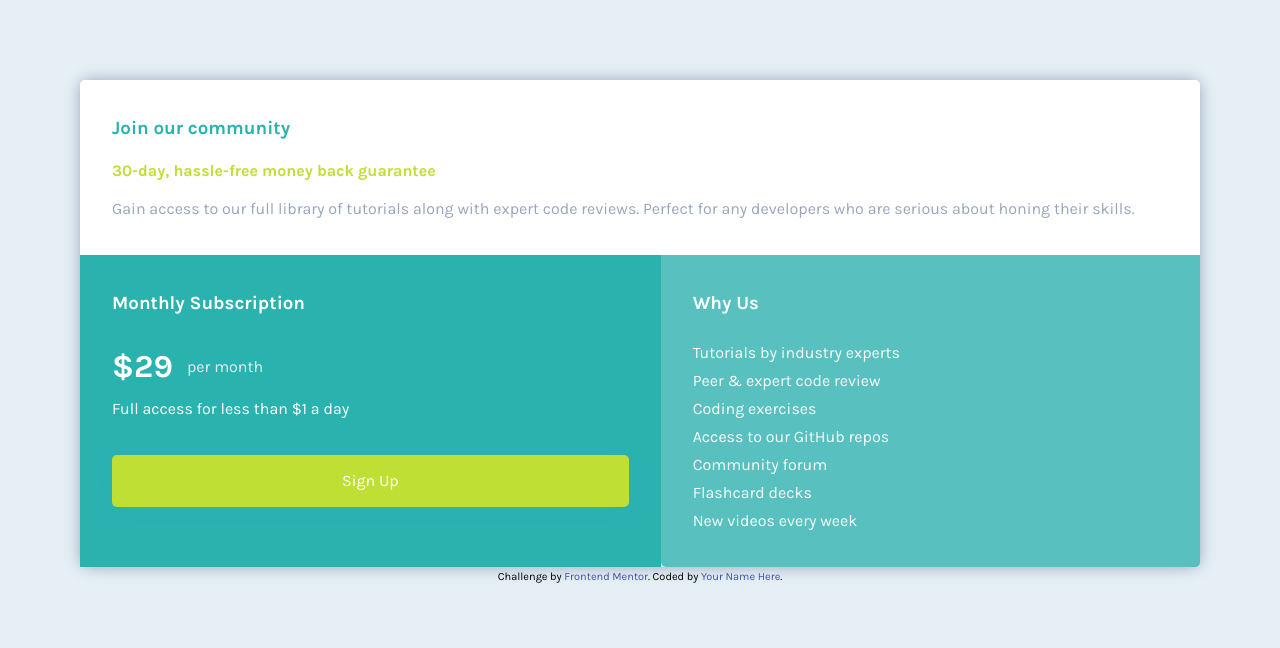
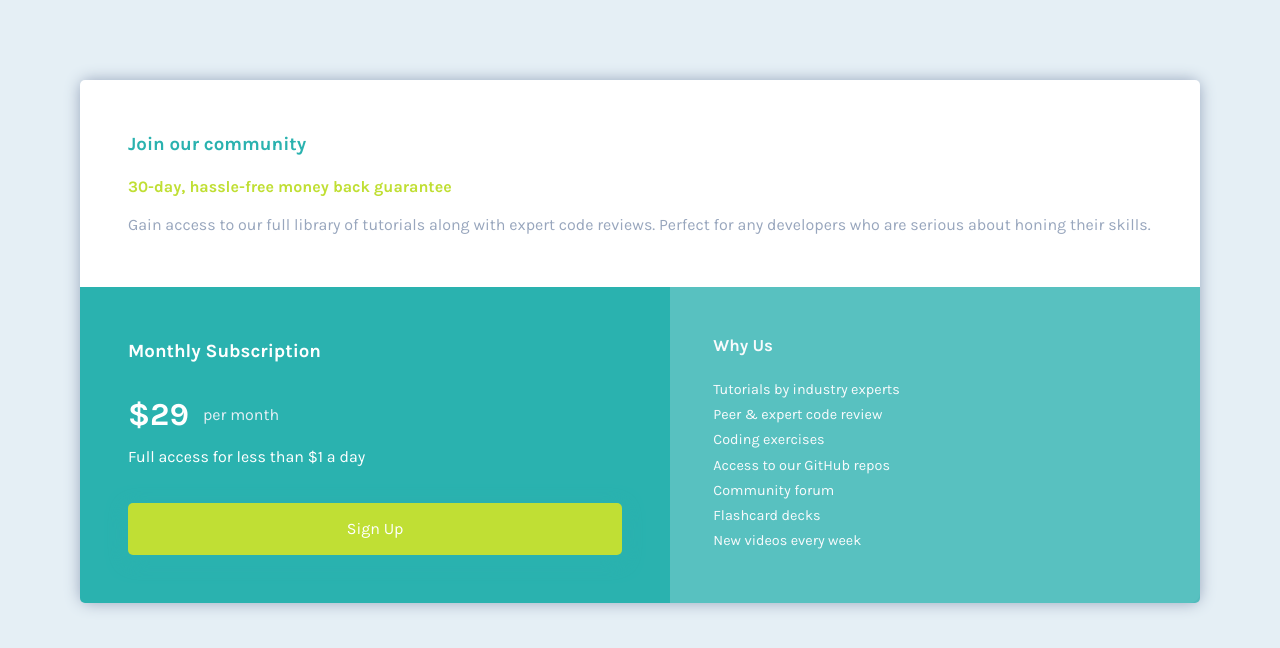
Before and after one commit to SuperSam84/single-price-grid, a plain HTML site: page index.html in a window 1280 px wide. Drawn offline with Linux system fonts and the light colour scheme.

Commit message:
Site Desktop Version 1.0

```diff
--- a/css/style.css
+++ b/css/style.css
@@ -29,7 +29,9 @@ body{
     padding: 5rem;
     line-height: 1.75;
     /* color: var(--color-neutral-grayish-blue); */
-
+    /* display: flex;
+    justify-content: center;
+    align-items: center; */
 }
 
 .title{
@@ -143,18 +145,25 @@ p.price span{
 .why-us{
     background-color: var(--color-primary-cyan);
     opacity: 75%;
+    font-size: .9rem;
     border-radius: 0px 0px 5px 5px;
-    -webkit-border-radius: 0px 0px 5px 5px;
-    -moz-border-radius: 0px 0px 5px 5px;
-    -ms-border-radius: 0px 0px 5px 5px;
-    -o-border-radius: 0px 0px 5px 5px;
 }
 
-@media (min-width: 376px){
+@media all and (min-width: 768px){
     .container{
         max-width: 1440px;
-        grid-template-rows: repeat (2, 50%);
-        grid-template-columns: repeat (2, 50%);
+        grid-template-rows: repeat (2, 1fr);
+        grid-template-columns: repeat (2, 1fr);
+    }
+
+    a.cta{
+        padding: .75em .5em;
+    }
+
+    .intro,
+    .subscription,
+    .why-us {
+        padding: 3em;
     }
 
     .intro{
@@ -166,11 +175,13 @@ p.price span{
         grid-column: 1 / 2;
         grid-row: 2 / 3;
         width: 100%;
+        border-radius: 0px 0px 0px 5px;
     }
 
     .why-us{
         grid-column: 2 / 3;
         grid-row: 2 / 3;
         width: 100%;
+        border-radius: 0px 0px 5px 0px;
     }
 }
--- a/index.html
+++ b/index.html
@@ -52,12 +52,12 @@
     </section>
   </main>
 
-  <footer>
+  <!-- <footer>
     <p class="attribution">
       Challenge by <a href="https://www.frontendmentor.io?ref=challenge" target="_blank">Frontend Mentor</a>.
       Coded by <a href="#">Your Name Here</a>.
     </p>
-  </footer>
+  </footer> -->
 </body>
 
 </html>
```
